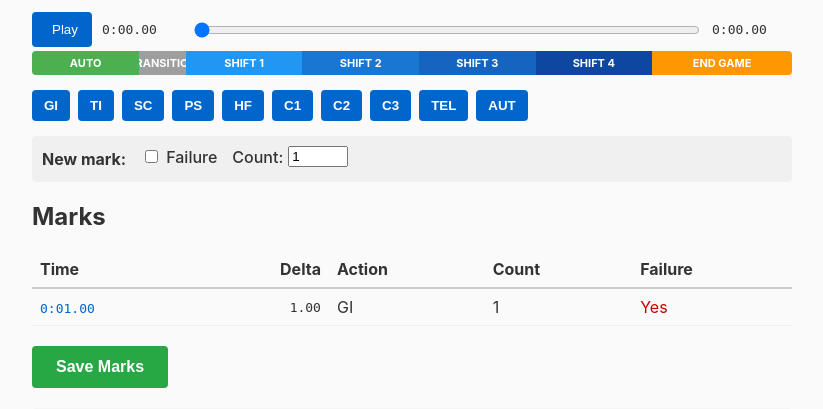
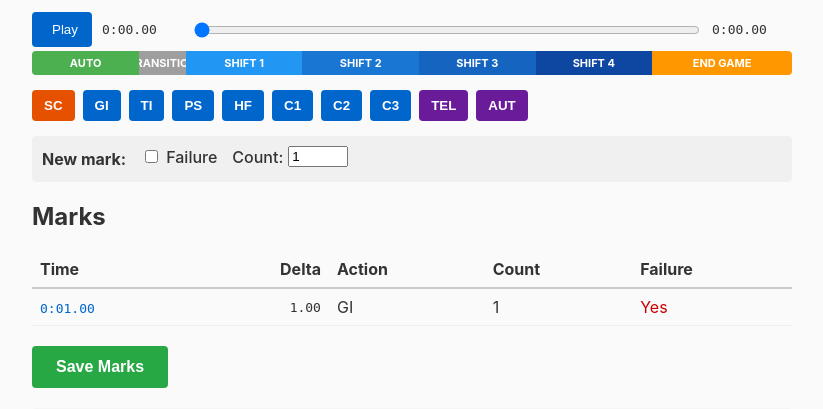
Before and after one commit to mechhat/hardfall2026, a Django app: page /analyses/1 in a window 1280 px wide. Shown: the part 480-889 px from the top of the page, without its empty margins (228-1051 px from the left). Run offline with Django 5.2, Linux system fonts and the light colour scheme; data comes from the database, SQL or seed files in the repository; tables that the repository leaves empty hold one stand-in row (values such as "Sample post").

Commit message:
Add configurable colors to action buttons and sort SC first
SC buttons are orange, TEL/AUT buttons are purple, others remain blue.

```diff
--- a/core/templates/core/analysis_detail.html
+++ b/core/templates/core/analysis_detail.html
@@ -225,18 +225,31 @@ window.SAVE_URL = '{% url "analysis_save_marks" analysis.id %}';
         });
     }
 
+    function getActionButtonColor(action) {
+        if (action.code === 'SC') return { normal: '#e65100', hover: '#bf4400' };
+        if (action.code === 'TEL' || action.code === 'AUT') return { normal: '#6a1b9a', hover: '#561580' };
+        return { normal: '#0066cc', hover: '#0055aa' };
+    }
+
     function renderActionButtons() {
         const container = document.getElementById('action-buttons');
         container.innerHTML = '';
 
-        actions.forEach(action => {
+        const sorted = [...actions].sort((a, b) => {
+            if (a.code === 'SC') return -1;
+            if (b.code === 'SC') return 1;
+            return 0;
+        });
+
+        sorted.forEach(action => {
+            const colors = getActionButtonColor(action);
             const btn = document.createElement('button');
             btn.textContent = action.code;
             btn.title = action.name + ' (' + action.points + ' pts)';
-            btn.style.cssText = 'background: #0066cc; color: white; border: none; padding: 8px 12px; border-radius: 4px; cursor: pointer; font-weight: bold;';
+            btn.style.cssText = 'background: ' + colors.normal + '; color: white; border: none; padding: 8px 12px; border-radius: 4px; cursor: pointer; font-weight: bold;';
             btn.addEventListener('click', () => handleActionClick(action));
-            btn.addEventListener('mouseenter', () => btn.style.background = '#0055aa');
-            btn.addEventListener('mouseleave', () => btn.style.background = '#0066cc');
+            btn.addEventListener('mouseenter', () => btn.style.background = colors.hover);
+            btn.addEventListener('mouseleave', () => btn.style.background = colors.normal);
             container.appendChild(btn);
         });
     }
```
